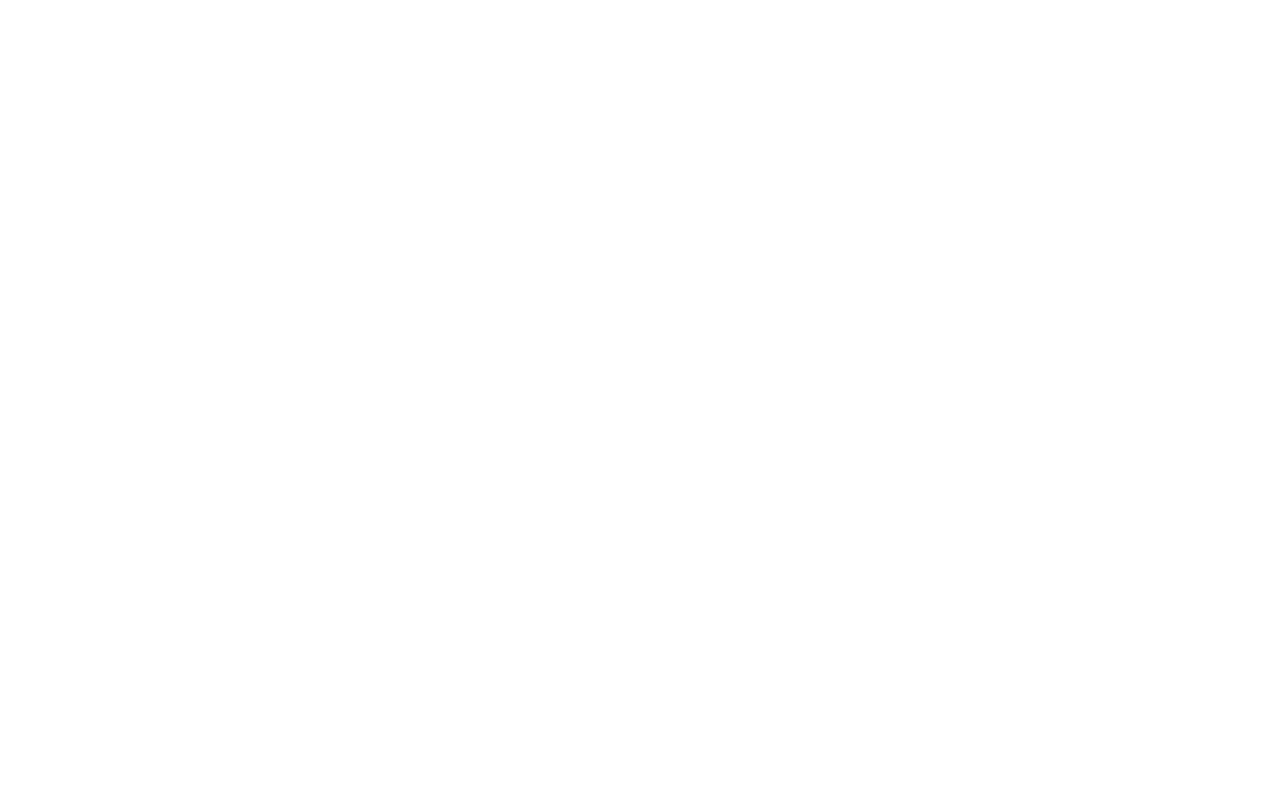
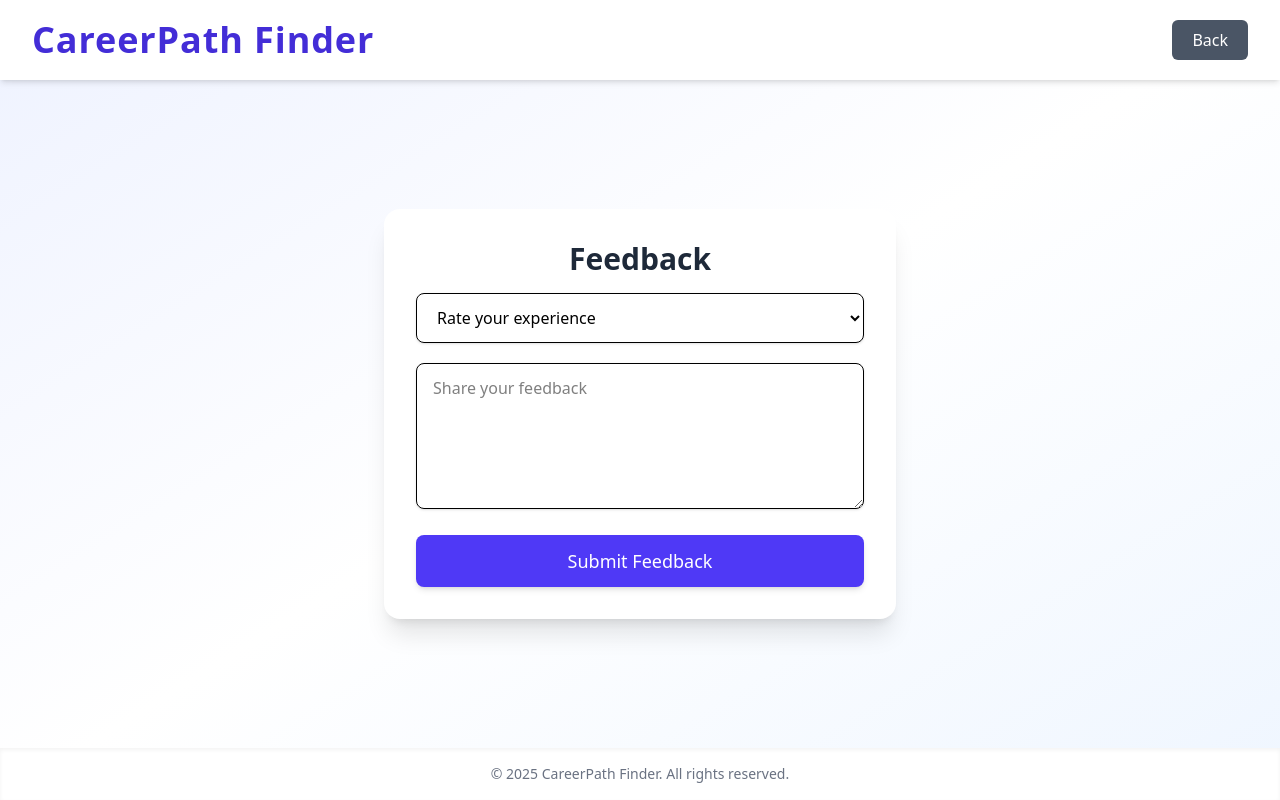
Before and after one commit to MariaJoby/CareerRecommendationSystem, a React (Vite) app in the folder frontend/: page /feedback in a window 1280 px wide. Before the commit this address had no page. Built offline with nearby package versions, Linux system fonts and the light colour scheme.

Commit message:
Feedback page added

```diff
--- a/frontend/src/App.jsx
+++ b/frontend/src/App.jsx
@@ -13,6 +13,8 @@
 import LearningResource from "./pages/LearningResource";
 import NewRecommendation from "./pages/NewRecommendation";
 import AdminPage from "./pages/AdminPage";
+import Feedback from "./pages/Feedback"; // adjust path if needed
+
 function App() {
   return (
     <Router>
@@ -66,6 +68,8 @@
         </ProtectedRoute>
       }
     />
+    <Route path="/feedback" element={<Feedback />} />
+
   </Routes>
 </Router>
 
--- a/frontend/src/context/UserContext.jsx
+++ b/frontend/src/context/UserContext.jsx
@@ -1,11 +1,22 @@
-import { createContext, useState } from "react";
+import { createContext, useState, useEffect } from "react";
 
-// 1️⃣ Create Context
 export const UserContext = createContext();
 
-// 2️⃣ Create Provider
 export function UserProvider({ children }) {
-  const [user, setUser] = useState(null); // stores logged-in user info
+  const [user, setUser] = useState(() => {
+    // Load from localStorage on init
+    const savedUser = localStorage.getItem("user");
+    return savedUser ? JSON.parse(savedUser) : null;
+  });
+
+  // Save to localStorage whenever user changes
+  useEffect(() => {
+    if (user) {
+      localStorage.setItem("user", JSON.stringify(user));
+    } else {
+      localStorage.removeItem("user");
+    }
+  }, [user]);
 
   return (
     <UserContext.Provider value={{ user, setUser }}>
--- a/frontend/src/main.jsx
+++ b/frontend/src/main.jsx
@@ -9,5 +9,5 @@
     <UserProvider>
       <App />
     </UserProvider>
-  </StrictMode>,
-)
+  </StrictMode>
+);
--- a/frontend/src/pages/AdminPage.jsx
+++ b/frontend/src/pages/AdminPage.jsx
@@ -1,6 +1,11 @@
 import React, { useState } from "react";
+import { useNavigate } from "react-router-dom";
+
 
 export default function AdminAddCareer() {
+
+  const navigate = useNavigate();
+
   const [career, setCareer] = useState({
     name: "",
     description: "",
@@ -47,6 +52,14 @@
     }
   };
 
+  const handleLogout = () => {
+    // Optionally clear tokens if you use them
+    // localStorage.removeItem("adminToken");
+
+    navigate("/"); // Redirect to home page
+  };
+
+
   return (
     <div className="min-h-screen flex flex-col bg-gradient-to-br from-indigo-50 via-white to-blue-50">
       {/* Navbar */}
@@ -54,6 +67,13 @@
         <h1 className="text-3xl md:text-4xl font-extrabold text-indigo-700 tracking-wide">
           CareerPath Admin
         </h1>
+        <button
+  onClick={handleLogout}
+  className="px-5 py-2 bg-red-500 text-white rounded-lg shadow-md hover:bg-red-600 transition duration-300"
+>
+  Logout
+</button>
+
       </nav>
 
       <main className="flex-grow flex items-center justify-center px-6 py-12">
--- a/frontend/src/pages/Dashboard.jsx
+++ b/frontend/src/pages/Dashboard.jsx
@@ -68,11 +68,12 @@
             View Recommendations
           </Link>
           <Link
-            to="/new-recommendation"
-            className="px-8 py-4 bg-green-500 text-white text-lg rounded-lg shadow-md hover:bg-green-600 transition duration-300"
-          >
-            Generate New Recommendation
-          </Link>
+  to="/feedback"
+  className="px-8 py-4 bg-green-500 text-white text-lg rounded-lg shadow-md hover:bg-green-600 transition duration-300"
+>
+  Feedback
+</Link>
+
         </div>
       </main>
 
--- /dev/null
+++ b/frontend/src/pages/Feedback.jsx
@@ -0,0 +1,115 @@
+import React, { useState, useContext } from "react";
+import { useNavigate } from "react-router-dom";
+import { UserContext } from "../context/UserContext";
+
+export default function Feedback() {
+  const { user } = useContext(UserContext); // user_id comes from here
+  const navigate = useNavigate();
+
+  const [feedback, setFeedback] = useState({
+    description: "",
+    rating: "",
+  });
+
+  const handleSubmit = async (e) => {
+    e.preventDefault();
+
+    if (!user?.id) {
+        alert("You must be logged in to submit feedback!");
+        return;
+      }
+
+    if (!feedback.description || !feedback.rating) {
+      alert("Please fill all fields before submitting.");
+      return;
+    }
+
+    try {
+      const res = await fetch("http://localhost:5000/api/feedback", {
+        method: "POST",
+        headers: { "Content-Type": "application/json" },
+        body: JSON.stringify({
+          user_id: user.id, // taken from context
+          description: feedback.description,
+          rating: parseFloat(feedback.rating),
+        }),
+      });
+
+      const result = await res.json();
+
+      if (res.ok) {
+        alert("Thank you for your feedback!");
+        setFeedback({ description: "", rating: "" });
+        navigate("/dashboard");
+      } else {
+        alert(result.error || "Failed to submit feedback.");
+      }
+    } catch (error) {
+      console.error(error);
+      alert("Server error. Try again later.");
+    }
+  };
+
+  return (
+    <div className="min-h-screen flex flex-col bg-gradient-to-br from-indigo-50 via-white to-blue-50">
+      <nav className="bg-white bg-opacity-80 backdrop-blur-md shadow-md py-5 px-8 flex justify-between items-center">
+        <h1 className="text-3xl md:text-4xl font-extrabold text-indigo-700 tracking-wide">
+          CareerPath Finder
+        </h1>
+        <button
+          onClick={() => navigate("/dashboard")}
+          className="px-5 py-2 bg-gray-600 text-white rounded-md hover:bg-gray-700 transition duration-300"
+        >
+          Back
+        </button>
+      </nav>
+
+      <main className="flex-grow flex items-center justify-center px-6 py-12">
+        <div className="bg-white shadow-xl rounded-2xl w-full max-w-lg p-8 space-y-6">
+          <h2 className="text-3xl font-bold text-center text-gray-800 mb-4">
+            Feedback
+          </h2>
+          <form onSubmit={handleSubmit} className="space-y-5">
+            <select
+              value={feedback.rating}
+              onChange={(e) =>
+                setFeedback({ ...feedback, rating: e.target.value })
+              }
+              className="w-full px-4 py-3 border rounded-lg shadow-sm focus:ring-indigo-500 focus:border-indigo-500"
+              required
+            >
+              <option value="">Rate your experience</option>
+              <option value="5">⭐⭐⭐⭐⭐ Excellent</option>
+              <option value="4">⭐⭐⭐⭐ Good</option>
+              <option value="3">⭐⭐⭐ Average</option>
+              <option value="2">⭐⭐ Poor</option>
+              <option value="1">⭐ Very Poor</option>
+            </select>
+
+            <textarea
+              placeholder="Share your feedback"
+              value={feedback.description}
+              onChange={(e) =>
+                setFeedback({ ...feedback, description: e.target.value })
+              }
+              rows={5}
+              className="w-full px-4 py-3 border rounded-lg shadow-sm focus:ring-indigo-500 focus:border-indigo-500"
+              required
+            />
+
+            <button
+              type="submit"
+              className="w-full py-3 bg-indigo-600 text-white text-lg rounded-lg hover:bg-indigo-700 shadow-md transition duration-300"
+            >
+              Submit Feedback
+            </button>
+          </form>
+        </div>
+      </main>
+
+      <footer className="bg-white bg-opacity-80 backdrop-blur-md shadow-inner py-4 text-center text-gray-500 text-sm">
+        © {new Date().getFullYear()} CareerPath Finder. All rights reserved.
+      </footer>
+    </div>
+  );
+}
--- a/frontend/src/pages/Login.jsx
+++ b/frontend/src/pages/Login.jsx
@@ -32,17 +32,40 @@
       if (error) {
         alert(error.message);
       } else {
-      setUser(data.user);
-      alert(`Welcome ${data.user.email}!`);
+        // Fetch user info from the 'profiles' table
+        const { data: profileData, error: profileError } = await supabase
+        .from("profiles")
+        .select("*")
+        .eq("id", data.user.id)  // use the auth user id
+        .maybeSingle();
+
+      if (profileError || !profileData) {
+        alert("Failed to get profile details. Try again.");
+        return;
+      }
+
+      // Store in context
+      setUser({
+        id: profileData.id,      // UUID from profiles table
+        name: profileData.name,
+        email: profileData.email,
+        education: profileData.education_level,
+        gpa: profileData.gpa,
+        skills: profileData.skills,
+        subjects: profileData.subjects,
+      });
+
+
+      alert(`Welcome ${profileData.name}!`);
+
 navigate("/dashboard");
+
       }
     } catch (err) {
       console.error(err);
       alert("Server error. Try again later.");
     }
   };
-
-
 
   return (
     <div className="min-h-screen flex flex-col bg-gradient-to-br from-indigo-50 via-white to-blue-50">
```
Also changed, not shown: 2 other files (tests, documents, lock files or other folders). Lines whose indentation alone changed are shown as unchanged.
